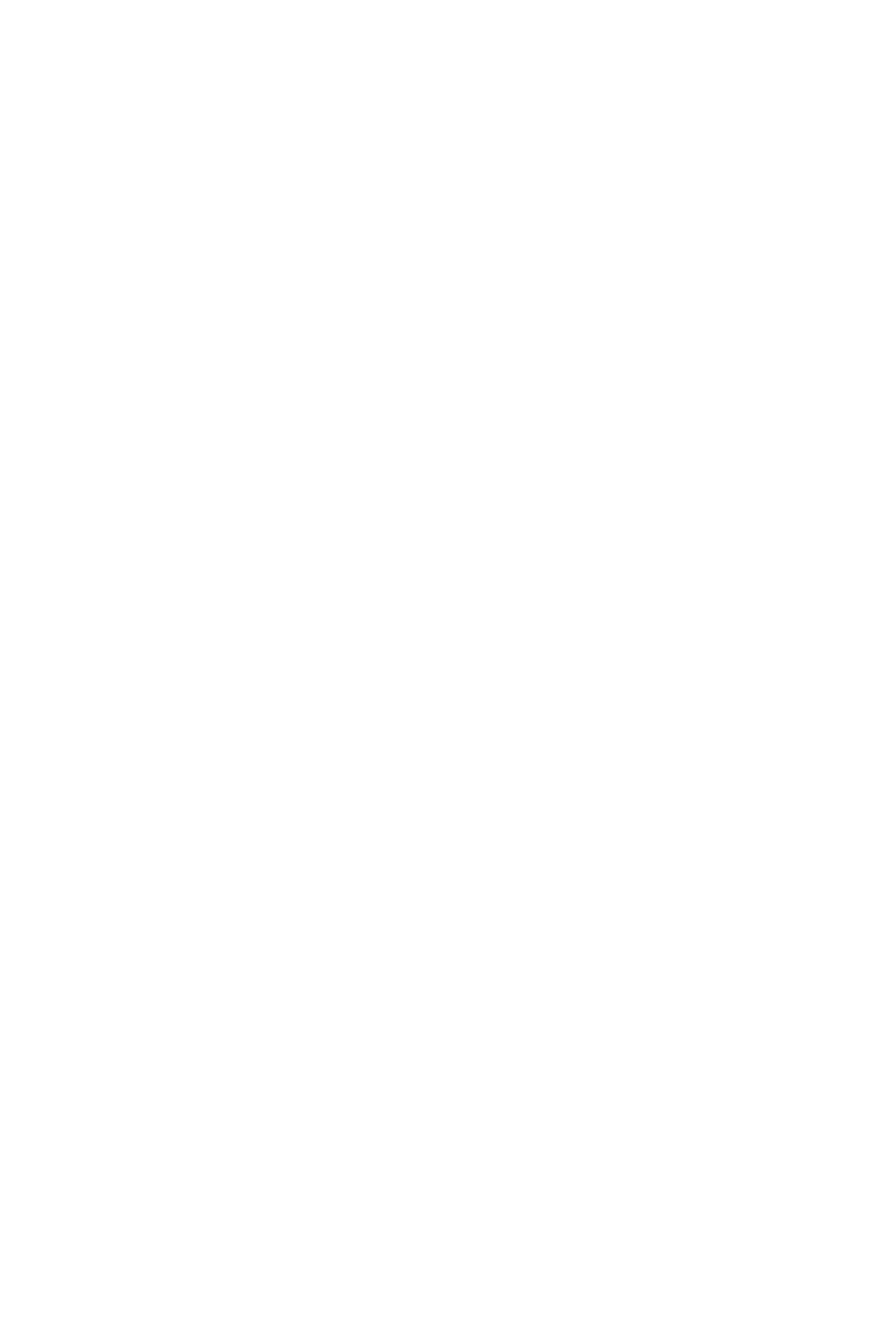
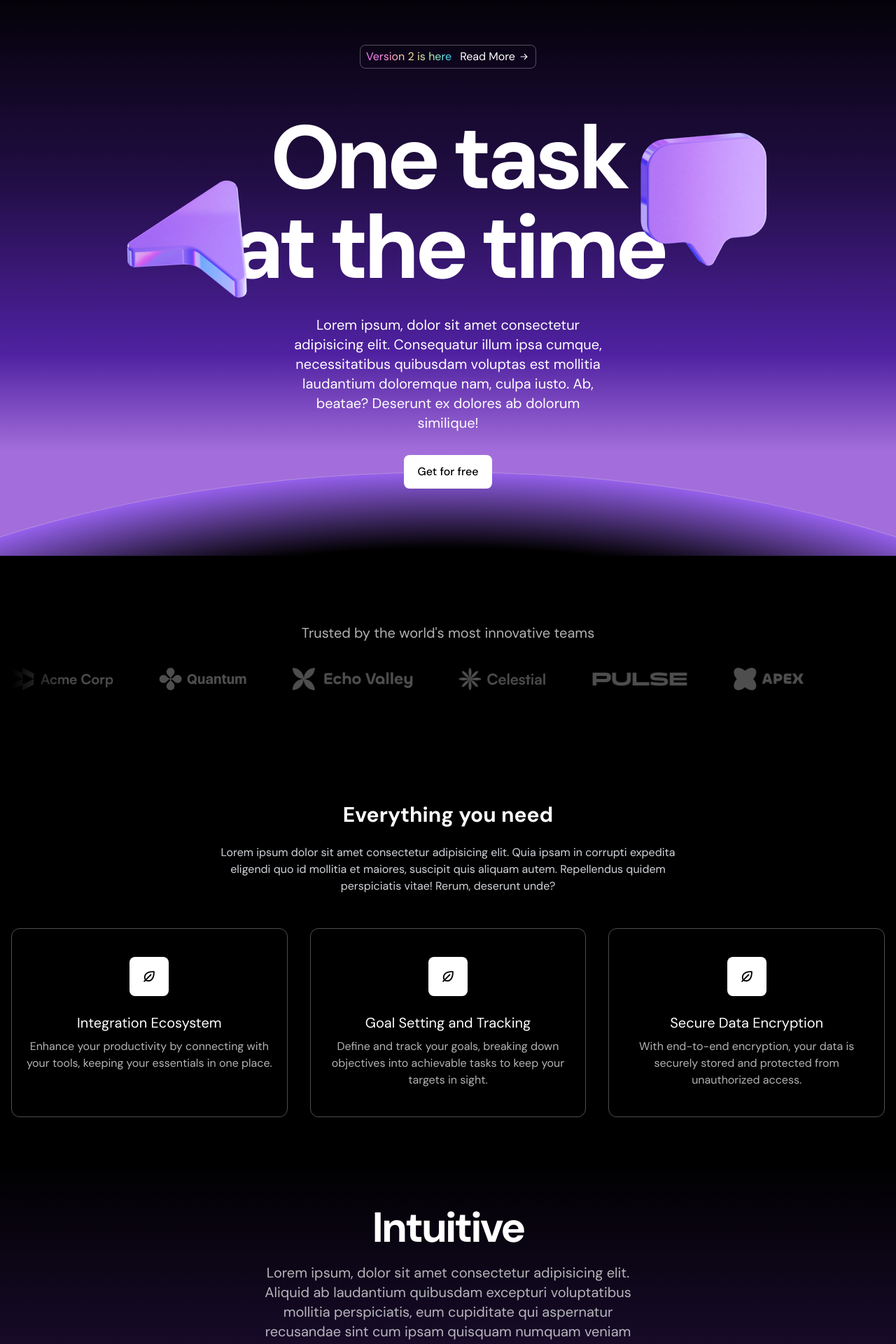
Before and after one commit to M-Faisal-Dev/next-business-website, a Next.js app: page / in a window 1280 px wide. Shown: the part 160-2080 px from the top of the page at 70% size. Before the commit the page ends 800 px from the top, so only its background shows below. Built offline with nearby package versions, Linux system fonts and the light colour scheme.

Commit message:
make some more components and modify src/components/Feature.tsx         src/components/LogoTicker.tsx         src/components/ProductShowcase.tsx  modified:   src/app/page.tsx         modified:   src/components/MainBanner.tsx

```diff
--- a/src/app/page.tsx
+++ b/src/app/page.tsx
@@ -1,11 +1,18 @@
 import Banner from "@/components/Banner";
 import Navbar from "@/components/Navbar";
-
+import MainBanner from "@/components/MainBanner";
+import LogoTicker from "@/components/LogoTicker";
+import Feature from "@/components/Feature";
+import { ProductShowcase } from "@/components/ProductShowcase";
 export default function Home() {
   return (
   <div>
 <Banner/>
 <Navbar/>
+<MainBanner/>
+<LogoTicker/>
+<Feature/>
+<ProductShowcase/>
 
   </div>
   );
--- /dev/null
+++ b/src/components/Feature.tsx
@@ -0,0 +1,47 @@
+import React from 'react'
+import EcosystemIcon from "../assets/icons/ecosystem.svg"
+
+const features = [
+  {
+    title: "Integration Ecosystem",
+    description:
+      "Enhance your productivity by connecting with your tools, keeping your essentials in one place.",
+  },
+  {
+    title: "Goal Setting and Tracking",
+    description:
+      "Define and track your goals, breaking down objectives into achievable tasks to keep your targets in sight.",
+  },
+  {
+    title: "Secure Data Encryption",
+    description:
+      "With end-to-end encryption, your data is securely stored and protected from unauthorized access.",
+  },
+];
+
+function Feature() {
+  return (
+    <div className='bg-black text-white py-12 sm:py-16'>
+      <div className='container mx-auto px-4'>
+        <h1 className='text-3xl font-bold text-center mb-6'>Everything you need</h1>
+        <p className='text-center text-gray-300 max-w-2xl mx-auto mb-12'>
+          Lorem ipsum dolor sit amet consectetur adipisicing elit. Quia ipsam in corrupti expedita eligendi quo id mollitia et maiores, suscipit quis aliquam autem. Repellendus quidem perspiciatis vitae! Rerum, deserunt unde?
+        </p>
+
+        <div className='grid gap-8 md:grid-cols-2 lg:grid-cols-3'>
+          {features.map((feature, index) => (
+            <div key={index} className='border border-white/30 px-5 py-10 text-center rounded-xl shadow-lg'>
+            <div className='inline-flex h-14 w-14 bg-white text-black justify-center items-center rounded-lg'>
+            <EcosystemIcon/>
+            </div>
+              <h2 className='text-xl mt-6 bold mb-2'>{feature.title}</h2>
+              <p className='text-white/70'>{feature.description}</p>
+            </div>
+          ))}
+        </div>
+      </div>
+    </div>
+  );
+}
+
+export default Feature;
--- /dev/null
+++ b/src/components/LogoTicker.tsx
@@ -0,0 +1,41 @@
+import React from 'react'
+import Image from "next/image"
+import acmeLogo from "../assets/images/acme.png"
+import auantumLogo from "../assets/images/quantum.png"
+import echoLogo from "../assets/images/echo.png"
+import celestialLogo from "../assets/images/celestial.png"
+import pulseLogo from "../assets/images/pulse.png"
+import apexLogo from "../assets/images/apex.png"
+
+const images = [
+    { src: acmeLogo, alt: "Acme Company Logo" },
+    { src: auantumLogo, alt: "Auantum Company Logo" },
+    { src: echoLogo, alt: "Echo Company Logo" },
+    { src: celestialLogo, alt: "Celestial Company Logo" },
+    { src: pulseLogo, alt: "Pulse Company Logo" },
+    { src: apexLogo, alt: "Apex Company Logo" }
+];
+
+function LogoTicker() {
+  return (
+    <div className='bg-black  text-white py-[72px] sm:py-24'>
+      <div className='container mx-auto relative'>
+        <h2 className='text-xl text-center text-white/70'>Trusted by the world's most innovative teams</h2>
+
+        <div className="overflow-hidden mt-9 relative">
+          {/* Pseudo elements for gradient fade on sides */}
+          <div className="absolute inset-y-0 left-0 w-20 bg-gradient-to-r from-black"></div>
+          <div className="absolute inset-y-0 right-0 w-20 bg-gradient-to-l from-black"></div>
+
+          <div className='flex gap-16'>
+            {images.map(({ src, alt }, index) => (
+              <Image key={index} src={src} alt={alt} className='flex-none h-8 w-auto' />
+            ))}
+          </div>
+        </div>
+      </div>
+    </div>
+  );
+}
+
+export default LogoTicker;
--- a/src/components/MainBanner.tsx
+++ b/src/components/MainBanner.tsx
@@ -1,9 +1,82 @@
+import Link from 'next/link'
 import React from 'react'
+import ArrowIcon from "../assets/icons/arrow-w.svg"
+import messageImage from "../assets/images/message.png"
+import curserImage from "../assets/images/cursor.png"
 
+
+
+import Image from "next/image"
 function MainBanner() {
   return (
-    <div>
-      hello this is faisal
+    <div className='bg-black text-white relative overflow-clip py-[72px] sm:py-24'
+    style={{
+      background: 'linear-gradient(to bottom, #000, #200D42 34%, #4F21A1 65%, #A36EDB 82%)',
+    }}
+    >
+
+<div
+  className="absolute h-[460px] w-[760px] sm:w-[1536px] sm:h-[768px] rounded-[100%] lg:h-[1200px] lg:w-[2400px] left-1/2 -translate-x-1/2 border bg-black border-[#B48CDE] top-[calc(100%-96px)] sm:top-[calc(100%-120px)]"
+  style={{
+    background: "radial-gradient(closest-side, #000 82%, #9560EB)"
+  }}
+>
+</div>
+
+
+
+<div
+  className='container relative'
+
+>
+
+  <div className='flex flex-row items-center justify-center'>
+  <Link href="#hello" className='inline-flex gap-3 border py-1 px-2 rounded-lg border-white/30'>
+     <span className='text-transparent bg-clip-text [-webkit-background-clip:text] bg-([linear-gradientto_right, #F87AFF, #FB93D0, #FFDD99, #C33F0B2, #2FD8FE)]'
+       style={{
+        background: 'linear-gradient(to right, #F87AFF, #FB93D0, #FFDD99, #C3F0B2, #2FD8FE)',
+        WebkitBackgroundClip: 'text',
+        color: 'transparent'
+      }}
+     >
+      Version 2 is here
+     </span>
+     <span className='inline-flex items-center gap-1'>
+     <span>
+      Read More
+     </span>
+
+     <ArrowIcon/>
+     </span>
+     </Link>
+  </div>
+     <div className='flex justify-center mt-8'>
+<div className='inline-flex relative'>
+
+     <h1 className='text-7xl sm:text-9xl font-bold tracking-tighter text-center mt-8 inline-flex max-w-[40rem]'>
+      One task
+      <br />
+      at the time
+     </h1>
+     <Image src={curserImage} height="200" width = "200" className='absolute right-[576px] top-[108px] hidden sm:inline' alt = "Curser Image"/>
+     <Image src={messageImage} height="200" width = "200" className='absolute top-[56px] left-[578px]
+     hidden sm:inline' alt = "Message Image"/>
+
+     </div>
+     </div>
+<div className='flex justify-center'>
+
+
+     <p className='text-center text-xl mt-8 max-w-md'>Lorem ipsum, dolor sit amet consectetur adipisicing elit. Consequatur illum ipsa cumque, necessitatibus quibusdam voluptas est mollitia laudantium doloremque nam, culpa iusto. Ab, beatae? Deserunt ex dolores ab dolorum similique!</p>
+
+     </div>
+     <div className='flex justify-center mt-8'>
+      <button className='bg-white text-black py-3 px-5 rounded-lg font-medium'>Get for free</button>
+     </div>
+
+    </div>
+
+
     </div>
   )
 }
--- /dev/null
+++ b/src/components/ProductShowcase.tsx
@@ -0,0 +1,16 @@
+import appScreen from "../assets/images/app-screen.png";
+import Image from "next/image";
+export const ProductShowcase = () => {
+  return (
+    <div className="bg-black text-white bg-gradient-to-b from-black to-[#5D2CA8] py-12 sm:py-16">
+      <div className="container">
+<h2 className="text-center text-5xl sm:text-6xl font-bold tracking-tighter">Intuitive</h2>
+<div className="max-w-xl mx-auto">
+
+<p className="text-xl text-center text-white/70 mt-5">Lorem ipsum, dolor sit amet consectetur adipisicing elit. Aliquid ab laudantium quibusdam excepturi voluptatibus mollitia perspiciatis, eum cupiditate qui aspernatur recusandae sint cum ipsam quisquam numquam veniam aperiam ipsum obcaecati?</p>
+</div>
+      </div>
+      <Image className="mt-14" src = {appScreen} alt = "The Product screenshot"/>
+    </div>
+  );
+};
```
